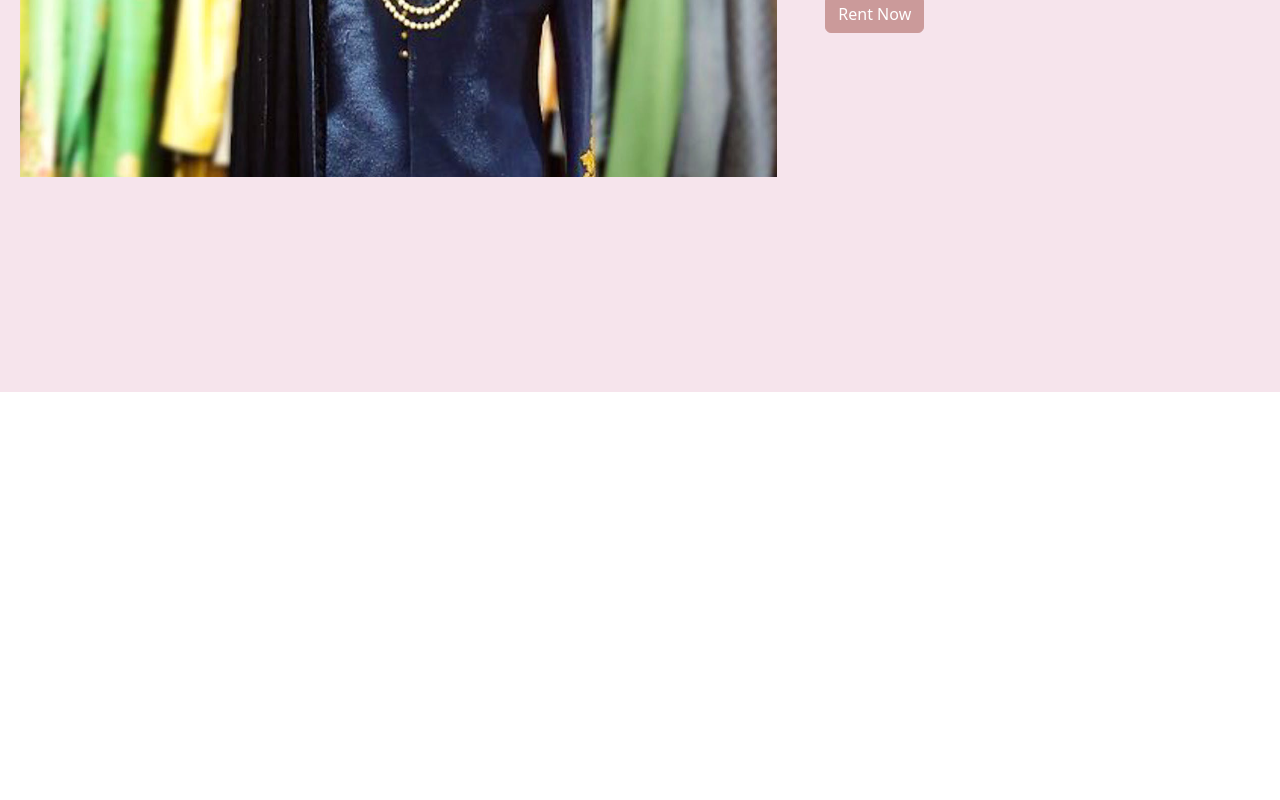
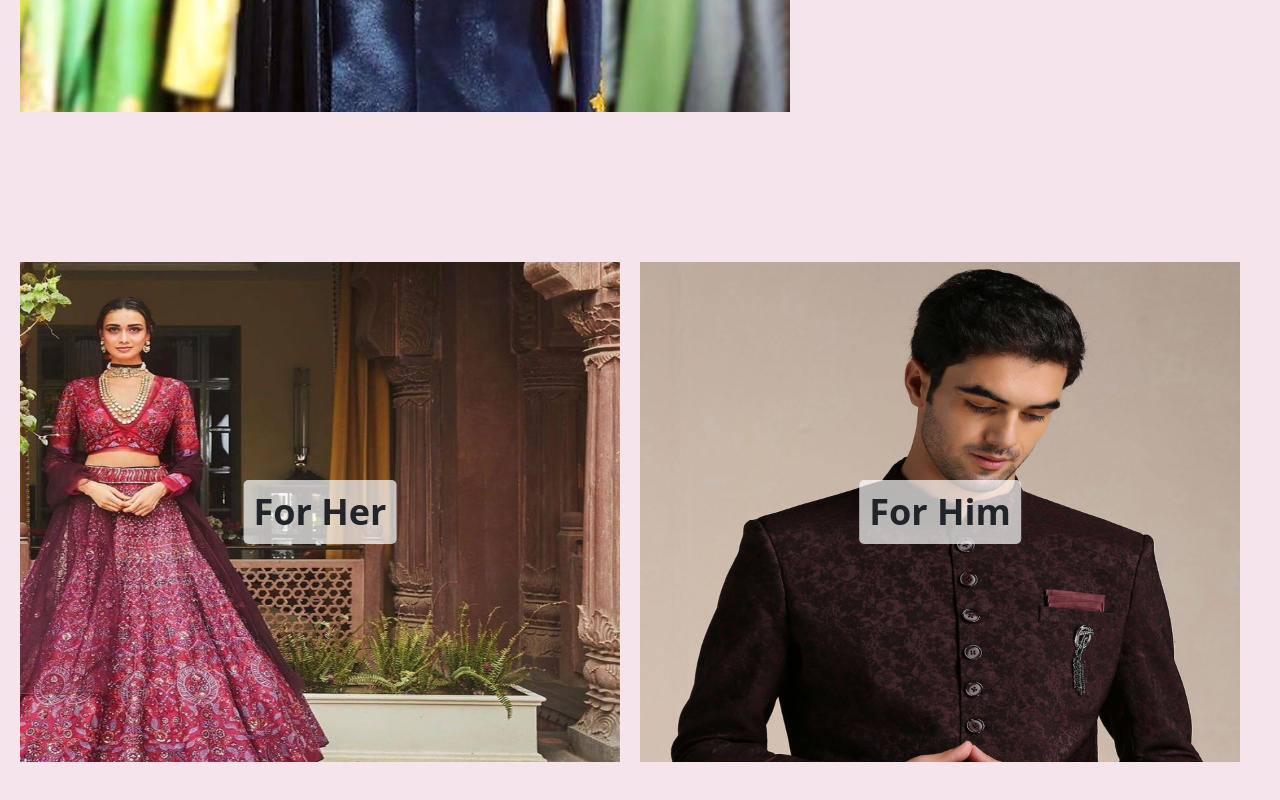
Before and after one commit to DiptanshuG/RentYourDress, a React (Create React App) app in the folder client/: page / in a window 1280 px wide. Shown: the part 478-1278 px from the top of the page. Before the commit the page ends 870 px from the top, so only its background shows below. Built offline with nearby package versions, Linux system fonts and the light colour scheme.

Commit message:
adding another section

```diff
--- a/client/src/components/HomePage/ImageSlider.js
+++ b/client/src/components/HomePage/ImageSlider.js
@@ -12,7 +12,7 @@ import "../../styles/ImageSlider.css";
 const ImageSlider = () => {
     return (
       <div className="slider-container">
-        <Carousel showArrows={false} showThumbs={false} autoPlay={true} interval={1000}  infiniteLoop={true}>
+        <Carousel showArrows={false} showThumbs={false} autoPlay={true} interval={1000}  infiniteLoop={true} showStatus={false}>
           <div className="slide">
             <img src={image1} alt="Slide 1" />
           </div>
--- a/client/src/pages/HomePage.js
+++ b/client/src/pages/HomePage.js
@@ -2,6 +2,8 @@ import React from "react";
 import "../styles/HomePage.css";
 import ImageSlider from "../components/HomePage/ImageSlider";
 import { Button } from "react-bootstrap";
+import forHer from "../assets/images/her1.jpg";
+import forHim from "../assets/images/forhim.jpg";
 
 const HomePage = () => {
   return (
@@ -23,6 +25,19 @@ const HomePage = () => {
           </div>
         </div>
       </section>
+      <section className="content-container">
+      <div className="image-container">
+      <div className="image-with-label">
+    <img src={forHer} alt="Image 1" className="aos-image" data-aos="slide-left" data-aos-duration="1500" />
+    <p class="image-label" data-aos-delay="1500">For Her</p>
+  </div>
+  <div className="image-with-label">
+    <img src={forHim} alt="Image 2" className="aos-image" data-aos="slide-right" data-aos-duration="1500" />
+    <p class="image-label" data-aos-delay="1500">For Him</p>
+  </div>
+</div>
+      </section>
+
     </div>
   );
 };
--- a/client/src/styles/HomePage.css
+++ b/client/src/styles/HomePage.css
@@ -1,13 +1,12 @@
 /* HomePage.css */
 .hero-section {
-  display: flex;
+  display: inline-block;
   justify-content: center;
   align-items: center;
   min-height: 100vh;
   position: relative;
   background-size: cover; /* Cover the entire container */
   background-position: center; /* Center the background image */
-  /* background-image: url(https://images.rawpixel.com/image_800/czNmcy1wcml2YXRlL3Jhd3BpeGVsX2ltYWdlcy93ZWJzaXRlX2NvbnRlbnQvbHIvdjk1Mi1iYi0xMjEta2x4aDd1dXIuanBn.jpg); */
 }
 .hero-section::before {
   content: "";
@@ -25,7 +24,7 @@
   justify-content: space-between;
   align-items: center;
   width: 100%; /* Adjust as needed */
-  margin: 20px auto 150px 20px;
+  margin: 90px auto 150px 20px;
 }
 
 /* Media query for screens below 762px */
@@ -64,3 +63,42 @@ button.custom-button {
 .button.custom-button:hover {
   background-color: #ec6464 !important; /* Change the color on hover */
 }
+
+.image-container {
+  display: flex;
+  justify-content: space-between; /* Adjust as needed */
+  align-items: center; /* Adjust as needed */
+}
+
+.aos-image {
+  width: 600px; /* Adjust image width */
+  max-height: 500px; /* Adjust image height */
+}
+
+.image-with-label {
+  position: relative;
+  display: inline-block;
+  margin-right: 20px;
+  /* transition: transform 0.3s ease-in-out; Add a smooth transition effect */
+}
+
+/* .image-with-label:hover {
+  transform: scale(1.1);
+} */
+
+.image-label {
+  position: absolute;
+  top: 50%;
+  left: 50%;
+  transform: translate(-50%, -50%);
+  background-color: rgba(255, 255, 255, 0.7);
+  padding: 5px 10px;
+  border-radius: 5px;
+  font-weight: bold;
+  font-size: 36px;
+  text-align: center;
+}
+
+html, body {
+  overflow-x: hidden;
+}
--- a/client/src/styles/NavbarComponent.css
+++ b/client/src/styles/NavbarComponent.css
@@ -11,8 +11,11 @@
 
 /* Navbar */
 .custom-navbar {
-  height: 70px;
-  background-color: #cb9a9a;
+  height: 70px !important;
+  background-color: #cb9a9a !important;
+  position: fixed !important;
+  width: 100vw !important;
+  z-index: 999 !important;
 }
 
 /* Logo */
```
Also changed, not shown: client/src/assets/images/her.jpg (renamed from client/src/assets/images/forher1.jpg), client/src/assets/images/her1.jpg (added).
